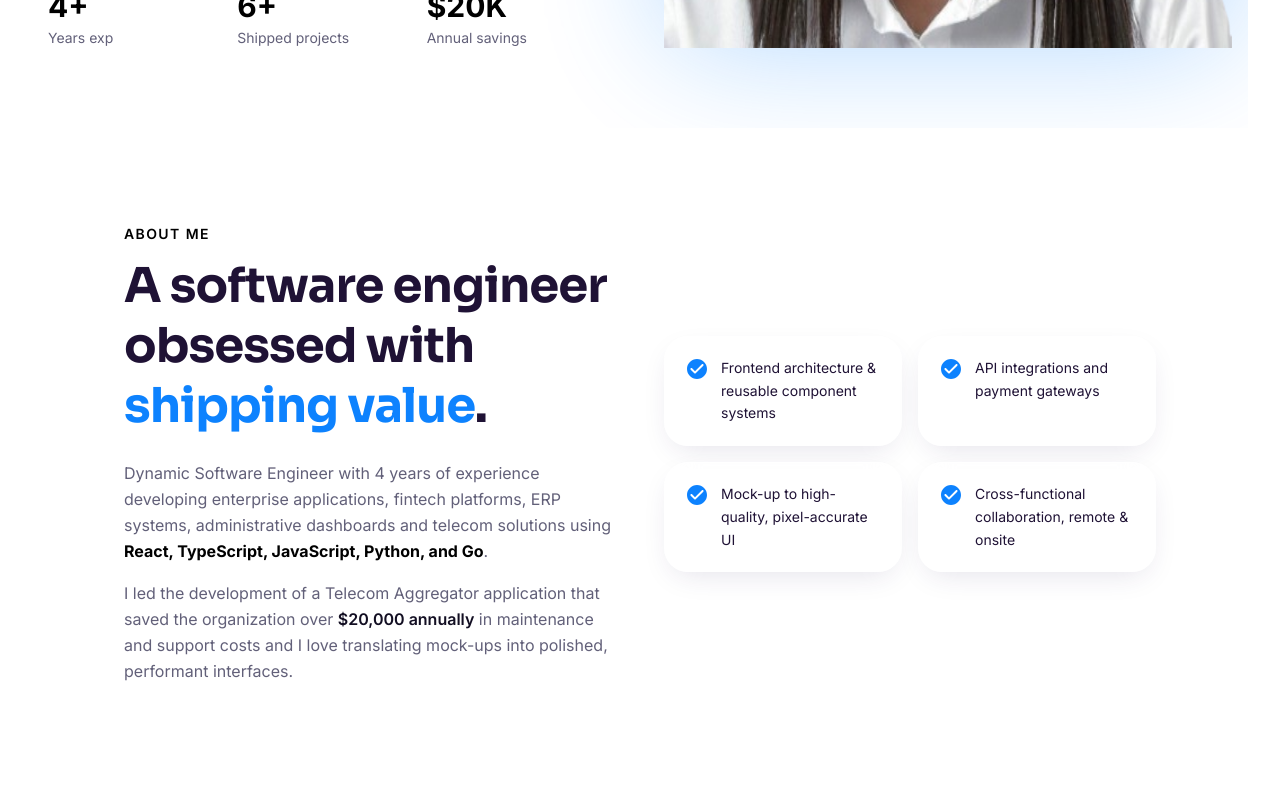
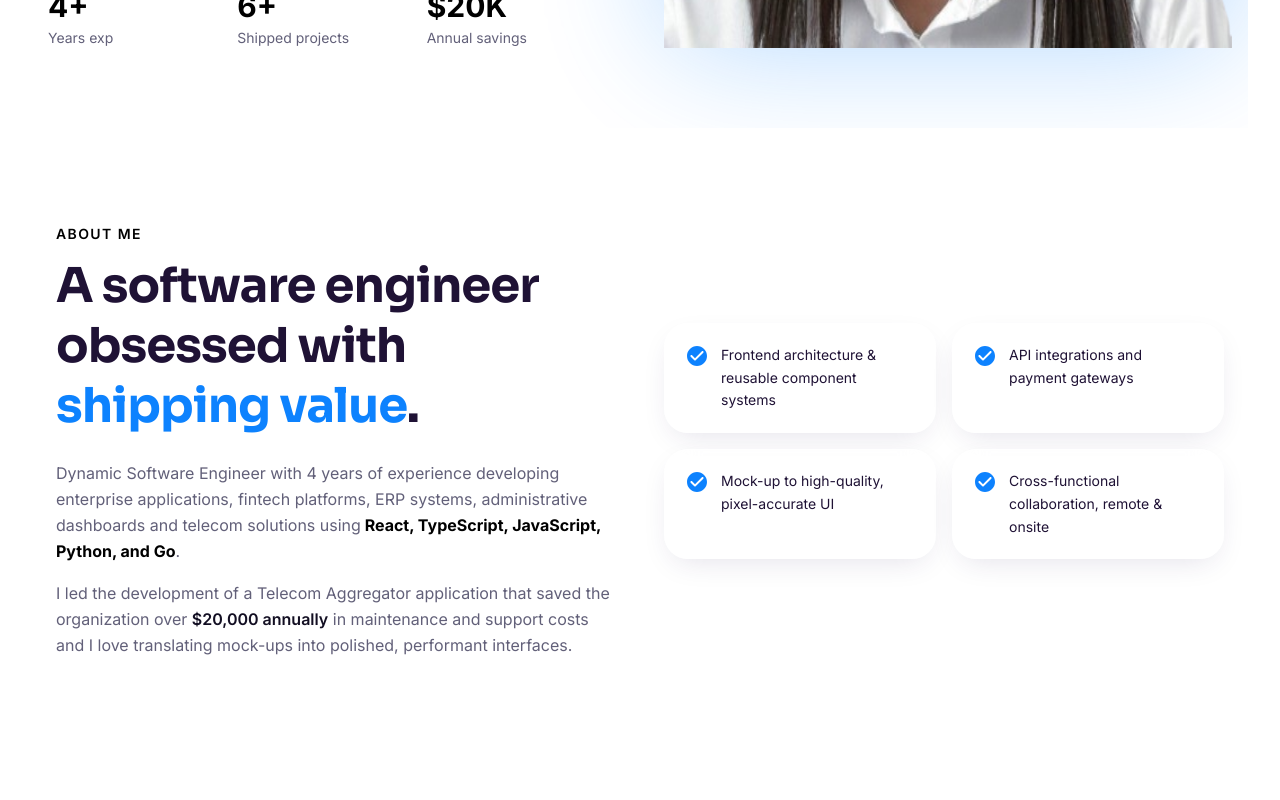
Before and after one commit to ivie-gif/ivie-m-emwiongbon, a React (Vite) app: page / in a window 1280 px wide. Shown: the part 840-1640 px from the top of the page. Built offline with nearby package versions, Linux system fonts and the light colour scheme.

Commit message:
fix: hero section

```diff
--- a/src/components/portfolio/AboutUS.jsx
+++ b/src/components/portfolio/AboutUS.jsx
@@ -11,9 +11,10 @@ const highlights = [
 export function About() {
   const isMobile = useIsMobile();
   return (
-    <section id="about" className={isMobile ? "lg:py-24 py-10 lg:px-8" : "lg:py-24 py-3 px-4 lg:px-8"}>
-      <div className="max-w-6xl lg:mx-15 sm:mx-auto grid lg:grid-cols-2 gap-12 items-center">
-        <div>
+    <section id="about" className={isMobile ? "py-10 sm:px-6" : "py-24 px-4 sm:px-6"}>
+      <div className="max-w-7xl mx-auto ">
+      <div className="max-w-7xl sm:mx-auto grid lg:grid-cols-2 gap-12 items-center">
+         <div>
           <p className="text-sm font-semibold uppercase tracking-widest text-[#000000] mb-3">About me</p>
           <h2 className="text-4xl sm:text-5xl font-bold leading-tight">
             A software engineer obsessed with <span className="text-[#0D82FE]">shipping value</span>.
@@ -29,6 +30,7 @@ export function About() {
             maintenance and support costs and I love translating mock-ups into polished, performant
             interfaces.
           </p>
+        {/* </div> */}
         </div>
 
         <ul className="grid sm:grid-cols-2 gap-4">
@@ -40,6 +42,7 @@ export function About() {
           ))}
         </ul>
       </div>
+      </div>
     </section>
   );
 }
--- a/src/components/portfolio/Contact.jsx
+++ b/src/components/portfolio/Contact.jsx
@@ -5,12 +5,13 @@ import { useIsMobile } from "../../hooks/use-mobile";
 export function Contact() {
   const isMobile = useIsMobile();
   return (
-    <section id="contact" className={isMobile ? "lg:py-24 py-10 -mx-6" : "lg:py-24 py-3 px-4 lg:px-8"}>
-      <div className="w-full relative overflow-hidden rounded-[2.5rem] p-8 sm:p-14 bg-[rgba(255,255,255,0.5)] text-[#000000]">
+    <section id="contact" className={isMobile ? "lg:py-24 py-10" : "lg:py-24 py-3 px-4"}>
+      {/* <div className="w-full relative overflow-hidden rounded-[2.5rem] p-8 sm:p-14 bg-[rgba(255,255,255,0.5)] text-[#000000]"> */}
+         <div className="max-w-7xl mx-auto">
         <div className="absolute top-0 right-0 w-80 h-80 rounded-full" />
         <div className="absolute bottom-0 left-0 w-80 h-80 rounded-full " />
 
-        <div className="relative items-center">
+        <div className={isMobile ? "relative items-center" : "px-4 relative items-center"}>
           <div>
             <p className="text-sm font-semibold uppercase tracking-widest text-[#000000]/80 mb-3">Let's talk</p>
             <h2 className="text-4xl sm:text-5xl font-bold leading-tight">
--- a/src/components/portfolio/Skills.jsx
+++ b/src/components/portfolio/Skills.jsx
@@ -28,7 +28,7 @@ export function Skills() {
   const isMobile = useIsMobile();
   return (
     <section id="skills" className={isMobile ? "py-10 sm:px-6" : "py-24 px-4 sm:px-6"}>
-      <div className="max-w-6xl mx-auto">
+      <div className="max-w-7xl mx-auto">
         <div className="text-center mb-14">
           <p className="text-sm font-semibold uppercase tracking-widest text-[#000000] mb-3">
             Toolkit
```
Also changed, not shown: src/components/portfolio/Projects.jsx (line endings or trailing spaces).
